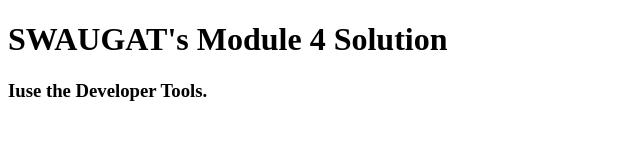
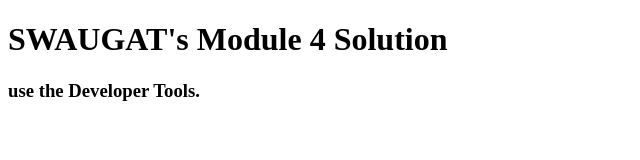
Before and after one commit to SWAUGAT-BEURA/SWAUGAT-BEURA.github.io-module4, a plain HTML site: page index.html in a window 1280 px wide. Shown: the full height of the page, 0-640 px from the left. Drawn offline with Linux system fonts and the light colour scheme.

Commit message:
Update index.html

```diff
--- a/index.html
+++ b/index.html
@@ -12,6 +12,6 @@
 </head>
 <body>
   <h1>SWAUGAT's Module 4 Solution</h1>
-  <h3>Iuse the Developer Tools.</h3>
+  <h3>use the Developer Tools.</h3>
 </body>
 </html>
```
